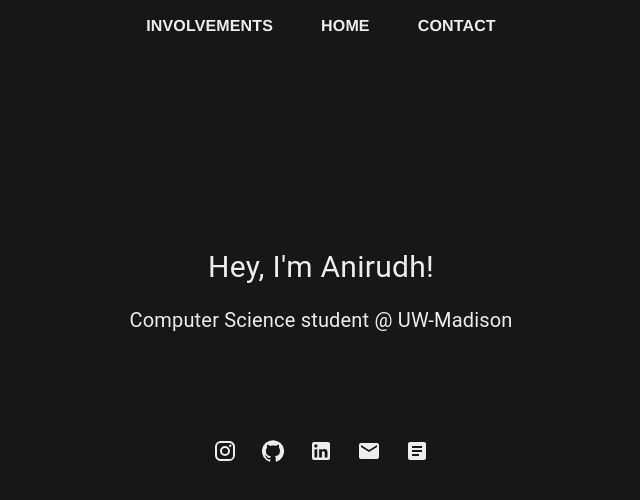
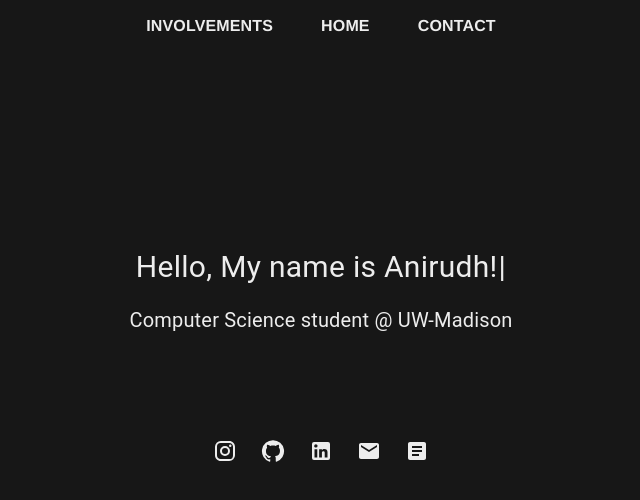
Before and after one commit to asvaliveti/asvaliveti.github.io, a React (Create React App) app: page / in a window 1280 px wide. Shown: the top 500 px of the page, without its empty margins (319-959 px from the left). Built offline with nearby package versions, Linux system fonts and the light colour scheme.

Commit message:
added typewriter effect

```diff
--- a/package.json
+++ b/package.json
@@ -15,6 +15,7 @@
     "react-dom": "^18.2.0",
     "react-router-dom": "^6.6.1",
     "react-scripts": "5.0.1",
+    "typewriter-effect": "^2.19.0",
     "web-vitals": "^2.1.4"
   },
   "scripts": {
--- a/src/pages/home.js
+++ b/src/pages/home.js
@@ -3,6 +3,7 @@ import { Grid, Typography } from "@mui/material";
 import Slide from '@mui/material/Slide';
 import Grow from '@mui/material/Grow'
 import Socials from "../widgets/socials";
+import Typewriter from "typewriter-effect";
 
 const styles = {
     titleText: {
@@ -25,9 +26,15 @@ function Home() {
             <Grow in={true}>
                 <Grid container sx={{height: "100%", width: "100%"}} alignItems={"center"} justifyContent={"center"}>
                     <Grid item xs={12} mt={25}>
-                        <Slide direction={"down"} in={true}>
-                            <Typography sx={styles.titleText} align={"center"}>Hey, I'm Anirudh!</Typography>
-                        </Slide>
+                        <Typography sx={styles.titleText} align={"center"}>
+                            <Typewriter
+                                options={{
+                                    strings: ['Hello, My name is Anirudh!', 'I love learning new things!', "Be sure to reach out!"],
+                                    autoStart: true,
+                                    loop: true,
+                                }}
+                            />
+                        </Typography>
                     </Grid>
                     <Grid item xs={12} mt={2}>
                         <Slide direction={"down"} in={true}>
```
Also changed, not shown: 1 other file (tests, documents, lock files or other folders).
